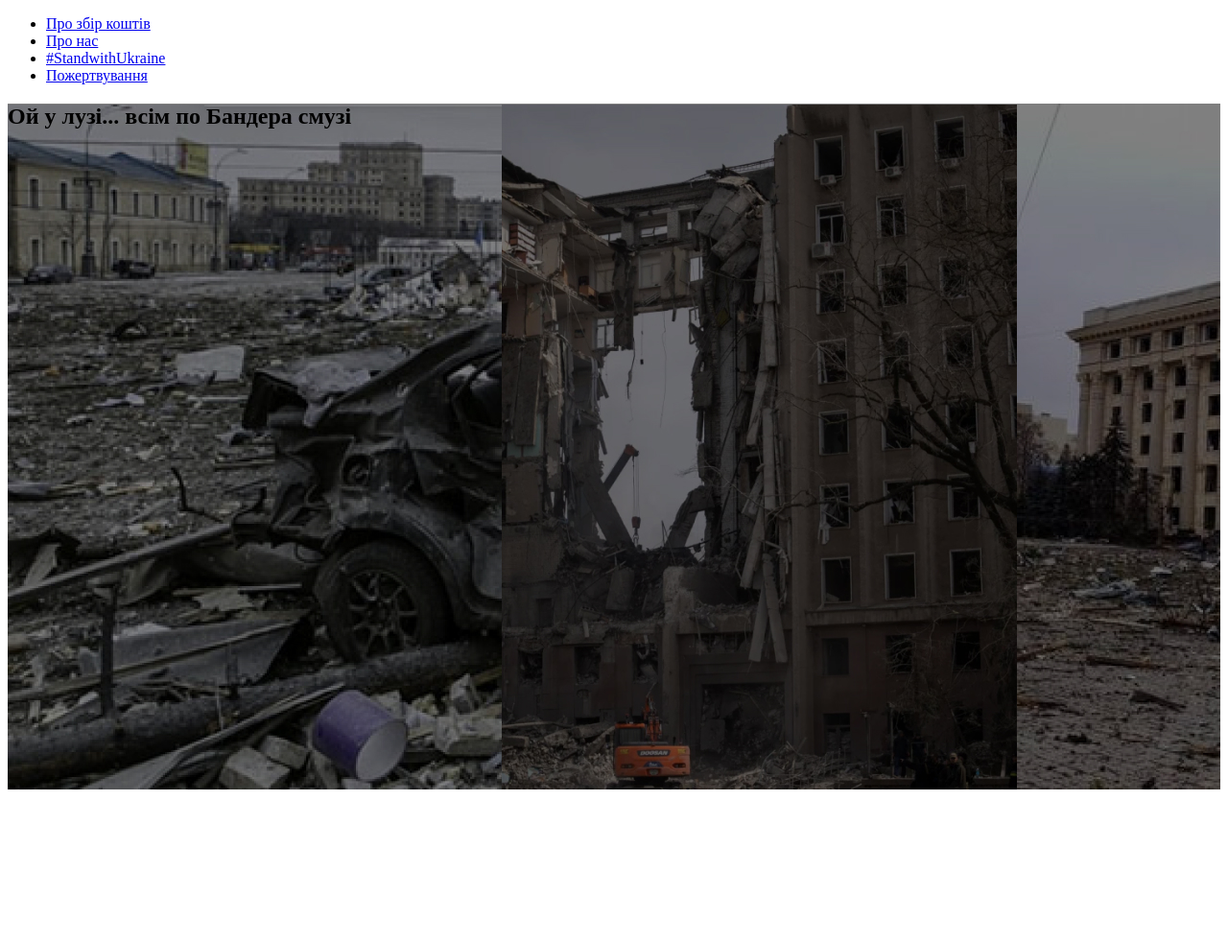
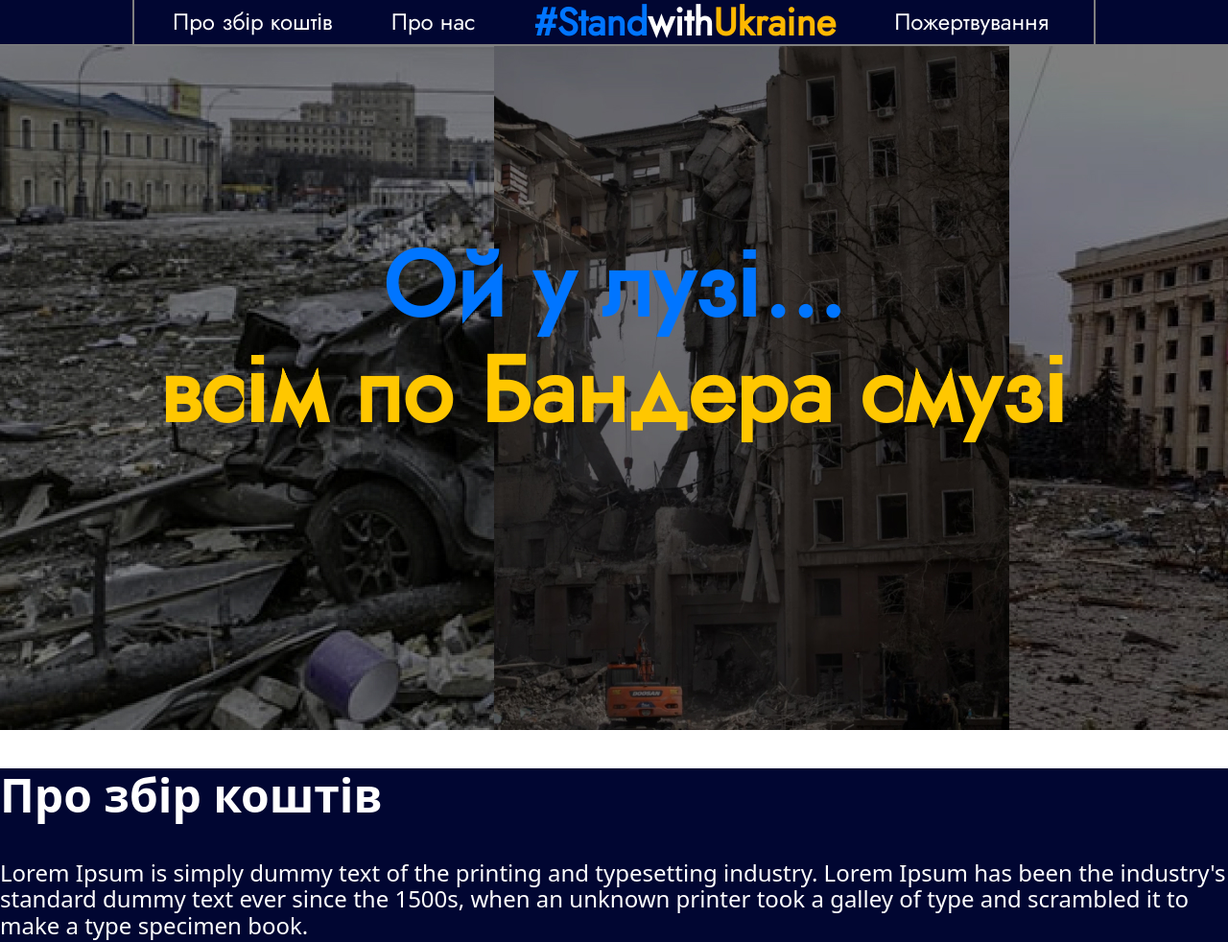
Before and after one commit to antonkorol2008/ZSU, a plain HTML site: page index.html in a window 1280 px wide. Shown: the top 982 px of the page at 96% size. Before the commit the page ends 831 px from the top, so only its background shows below. Drawn offline with nearby package versions, Linux system fonts and the light colour scheme.

Commit message:
add stules

```diff
--- a/index.html
+++ b/index.html
@@ -4,25 +4,103 @@
     <meta charset="UTF-8">
     <meta name="viewport" content="width=device-width, initial-scale=1.0">
     <title>ZSU</title>
+    <link rel="stylesheet" href="https://cdnjs.cloudflare.com/ajax/libs/modern-normalize/2.0.0/modern-normalize.min.css" integrity="sha512-4xo8blKMVCiXpTaLzQSLSw3KFOVPWhm/TRtuPVc4WG6kUgjH6J03IBuG7JZPkcWMxJ5huwaBpOpnwYElP/m6wg==" crossorigin="anonymous" referrerpolicy="no-referrer" />
+
+
+    <link rel="preconnect" href="https://fonts.googleapis.com">
+<link rel="preconnect" href="https://fonts.gstatic.com" crossorigin>
+<link href="https://fonts.googleapis.com/css2?family=Jost&display=swap" rel="stylesheet">
     <link rel="stylesheet" href="./sass/main.css">
+
+
+
 </head>
 <body>
-    <header>
+
+    <header class="header">
+        <div class="container">
         <nav>
             <ul class="header-list">
-                <li class="header-item"><a href="#" class="header-link">Про збір коштів</a></li>
+                <li class="header-item"><a href="#" class="header-link" >Про збір коштів</a></li>
                 <li class="header-item"><a href="#" class="header-link">Про нас</a></li>
-                <li class="header-item"><a href="#" class="header-link">#StandwithUkraine</a></li>
+                <li class="header-item"><a href="#" class="header-link stand "  > <span class="stand1">#Stand</span>with<span class="stand2">Ukraine</span></a></li>
                 <li class="header-item"><a href="#" class="header-link">Пожертвування </a></li>
             </ul>
         </nav>
+    </div>
     </header>
     <main>
         <section class="section-bandera">
-            <h1>Ой у лузі...
-                всім по Бандера смузі</h1>
+            <h1 class="title-bandera"> <span class=" title-bandera1">Ой у лузі...</span><br>
+                 <span class="title-bandera2" >всім по Бандера смузі</span></h1>
 
         </section>
+        <section class="section-money">
+            <h2 class="title-money">Про збір коштів</h2>
+            <p class="diskripteon-money">Lorem Ipsum is simply dummy text of the printing and typesetting industry. Lorem Ipsum has been the industry's standard dummy text ever since the 1500s, when an unknown printer took a galley of type and scrambled it to make a type specimen book.</p>
+            <img class="zsu1" src="./images/zsu1.jpg" alt="zsu1">
+            <img class="zsu2" src="./images/zsu2.jpg" alt="zsu2">
+        </section>
+<section class="section-about-us">
+<img class="zsu3" src="./images/zsu3.jpg" alt="zsu3">
+<img class="zsu4" src="./images/zsu4.jpg" alt="zsu4">
+<h2 class="title-about us">Про нас</h2>
+<p class="diskripteon-about us ">Lorem Ipsum is simply dummy text of the printing and typesetting industry. Lorem Ipsum has been the industry's standard dummy text ever since the 1500s, when an unknown printer took a galley of type and scrambled it to make a type specimen book.</p>
+</section>
+<section class="section-help">
+    <h2>Якщо ми дуже допоможемо ЗСУ то наша Україно буде така</h2>
+<img src="./images/ukraine6.jpg" alt="">
+<img src="./images/ukraine5.jpg" alt="">
+<img src="./images/ukraine4.jpg" alt="">
+<img src="./images/ukraine3.jpg" alt="">
+<img src="./images/ukraine2.jpg" alt="">
+<img src="./images/ukraine1.jpg" alt="">
+
+</section>
+
+
+<section class="section-projekt">
+    <ul class="projekt-list">
+        <li class="projekt-item"><img src="./images/progekt1.jpg" alt="projekt1" class="projekt-img">
+            <h3 class="projekt-title">Lorem ipsum</h3>
+            <p class="projekt-diskripteon">Lorem Ipsum is simply  </p>
+            <p class="projekt-percentage">25%</p>
+            <p class="percentage-line"><div class="percentage-line2"></div></p>
+            <button class="projekt-btn">Підтримати</button>
+        </li>
+        <li class="projekt-item"><img src="./images/progekt2.jpg" alt="projekt1" class="projekt-img">
+            <h3 class="projekt-title">Lorem ipsum</h3>
+            <p class="projekt-diskripteon">Lorem Ipsum is simply  </p>
+            <p class="projekt-percentage">25%</p>
+            <p class="percentage-line"><div class="percentage-line2"></div></p>
+            <button class="projekt-btn">Підтримати</button>
+        </li>
+        <li class="projekt-item"><img src="./images/progekt3.jpg" alt="projekt1" class="projekt-img">
+            <h3 class="projekt-title">Lorem ipsum</h3>
+            <p class="projekt-diskripteon">Lorem Ipsum is simply  </p>
+            <p class="projekt-percentage">25%</p>
+            <p class="percentage-line"><div class="percentage-line2"></div></p>
+            <button class="projekt-btn">Підтримати</button>
+        </li>
+
+
+    </ul>
+</section>
+
     </main>
+    <footer>
+        <h2>#StandwithUkraine</h2>
+        <ul class="footer-document-list">
+            <li class="document-item"><a href="#" class="document-link">Политика:</a></li>
+            <li class="document-item"><a href="#" class="document-link">Политика конфидициальности</a></li>
+            <li class="document-item"><a href="#" class="document-link">Разрешения на обработку персональных данных</a></li>
+        </ul>
+        <ul class="social-list">
+            <li class="social-item"><a href="" class="social-link"></a></li>
+            <li class="social-item"><a href="" class="social-link"></a></li>
+            <li class="social-item"><a href="" class="social-link_"></a></li>
+            <p>Ⓒ 2024</p>
+        </ul>
+    </footer>
 </body>
 </html>
--- /dev/null
+++ b/sass/components/_header.scss
@@ -0,0 +1,41 @@
+.container {
+    margin: 0 auto;
+    outline: 2px solid gray ;
+    width: 1000px;
+}
+.header{
+    background-color: #010632;
+
+}
+.header-link{
+    color: white;
+    text-decoration: none;
+    font-size: 24px;
+    font-family: "Jost", sans-serif;
+    font-optical-sizing: auto;
+    font-weight: 400;
+    font-style: normal;
+
+
+
+}
+.header-list {
+    list-style: none;
+    display: flex;
+    gap: 61px;
+    align-items: center;
+    margin: 0;
+
+}
+.stand {
+    font-size: 40px;
+    font-weight: 700;
+}
+.stand1{
+    color:#0075FF;
+    font-weight: 700;
+}
+.stand2 {
+    color: #FFB800;
+    font-weight: 700;
+}
--- a/sass/components/_section-bandera.scss
+++ b/sass/components/_section-bandera.scss
@@ -2,3 +2,19 @@
     background: url("../../images/bg-bandera@1x.jpg");
     height: 715px;
 }
+.title-bandera1{
+    color: #0075FF;
+
+}
+.title-bandera2{
+    color: #FFC700;
+}
+.title-bandera{
+    font-size: 96px;
+    font-weight: 900;
+    font-family: "Jost", sans-serif;
+}
+.section-bandera{
+    text-align: center;
+    padding-top: 116px;
+}
--- /dev/null
+++ b/sass/components/_section-help.scss
@@ -0,0 +1,13 @@
+.section-money {
+    background-color: #010632;
+}
+.title-money {
+    font-size: 48px;
+    font-weight: 700;
+    color: #FFFFFF;
+}
+.diskripteon-money {
+    font-size: 24px;
+font-weight: 400;
+color: #FFFFFF;
+}
--- a/sass/main.scss
+++ b/sass/main.scss
@@ -1 +1,3 @@
+@import "./components/header";
 @import "./components/section-bandera";
+@import "./components/section-help";
```
Also changed, not shown: images/progekt1.jpg (added), images/progekt2.jpg (added), images/progekt3.jpg (added), images/ukraine1.jpg (added), images/ukraine2.jpg (added), images/ukraine3.jpg (added), images/ukraine4.jpg (added), images/ukraine5.jpg (added), images/ukraine6.jpg (added), images/zsu1.jpg (added), images/zsu2.jpg (added), images/zsu3.jpg (added), images/zsu4.jpg (added), sass/main.css, 1 other file.
